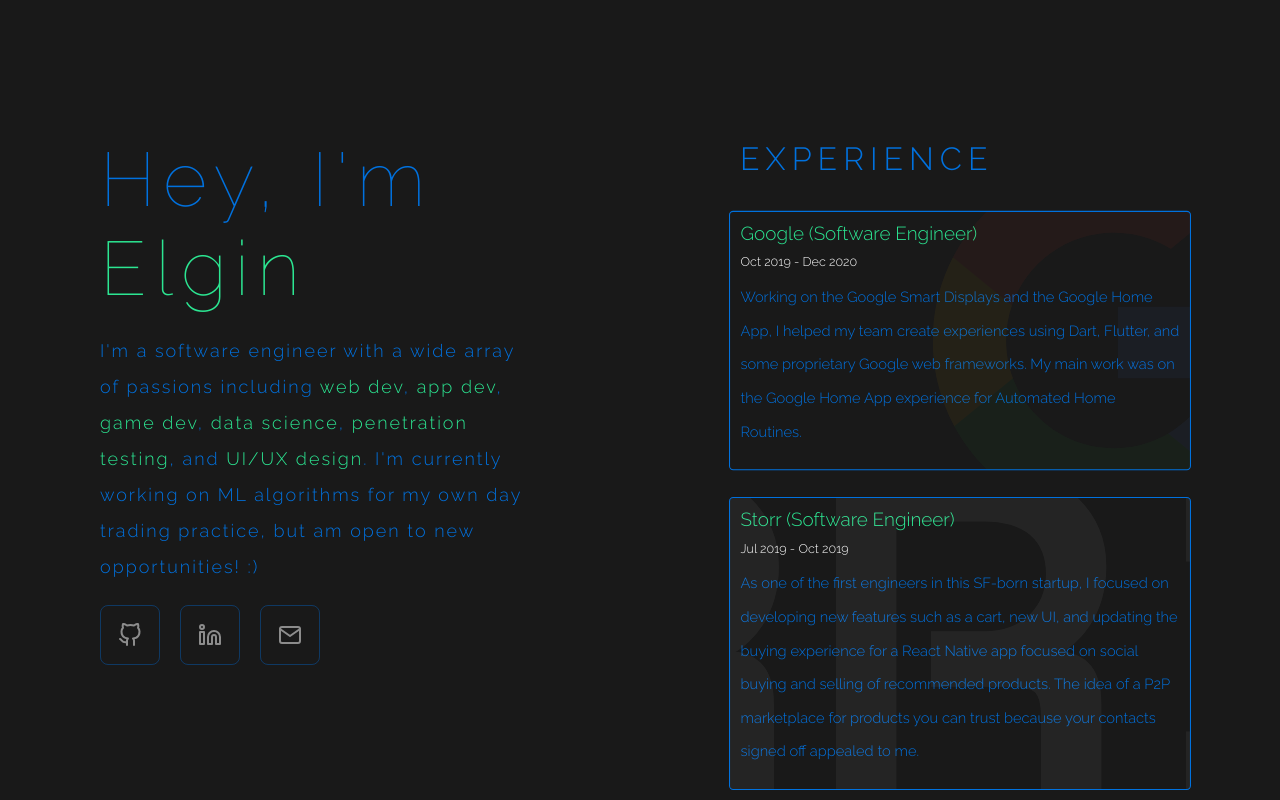
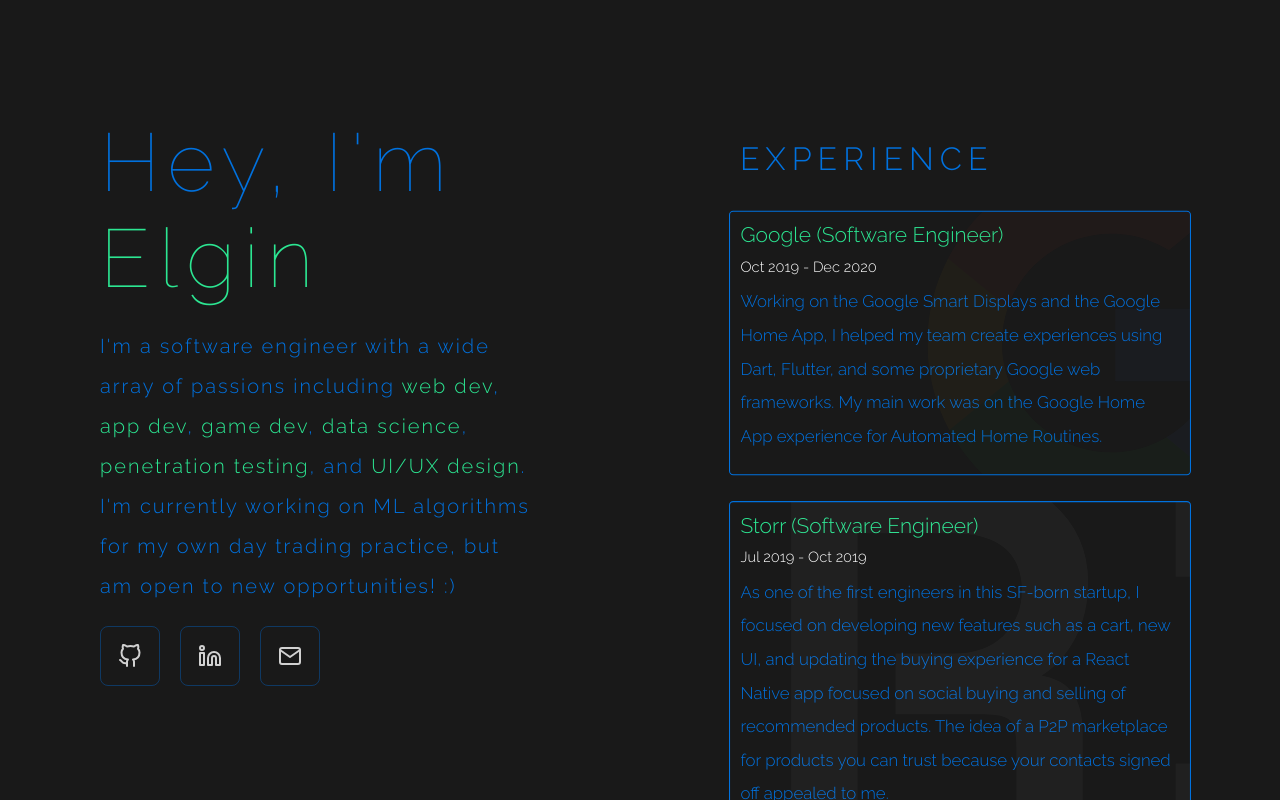
Before and after one commit to elginbeloy/elginbeloycom, a Vue app: page / in a window 1280 px wide. Built offline with nearby package versions, Linux system fonts and the light colour scheme.

Commit message:
Updated stuff.

```diff
--- a/src/components/HeroText.vue
+++ b/src/components/HeroText.vue
@@ -61,7 +61,7 @@ export default {
   display: flex;
   flex-direction: column;
   justify-content: center;
-  align-items: center;
+  align-items: flex-start;
 }
 
 .green-text {
@@ -73,8 +73,8 @@ export default {
   width: 100%;
 
   color: #0071de;
-  font-size: 76px;
-  font-weight: 100;
+  font-size: 82px;
+  font-weight: 200;
   letter-spacing: 8px;
   margin-bottom: 20px;
 }
@@ -82,11 +82,12 @@ export default {
 .subtitle {
   position: relative;
   width: 100%;
+  max-width: 800px;
 
   color: #0071de;
-  font-size: 18px;
+  font-size: 20px;
   letter-spacing: 2px;
-  line-height: 36px;
+  line-height: 40px;
 }
 
 .hero-links {
@@ -114,13 +115,12 @@ export default {
   align-items: center;
 
   img {
-    opacity: 0.5;
+    opacity: 0.8;
   }
 
   &:hover {
     border-color: #0071de;
-    box-shadow: 0 0 8px 2px #0071de60;
-    transform: scale(1.05);
+    box-shadow: 0 0 8px 2px #0071de;
 
     img {
       opacity: 1;
@@ -136,10 +136,11 @@ export default {
     height: auto;
     margin: 0;
     padding: 20px;
+
+    align-items: center;
   }
 
   .title {
-    font-size: 36px;
     margin-bottom: 40px;
   }
 
--- a/src/components/ProjectsContainer.vue
+++ b/src/components/ProjectsContainer.vue
@@ -57,7 +57,7 @@
     <div class="project-container">
       <img class="project-container__link-icon clickable" src="@/assets/arrow.svg" @click="theia" />
       <a class="project-container__title">Theia (ML Music Recommender)</a>
-      <a class="project-container__sub-title">Python, Selenium</a>
+      <a class="project-container__sub-title">Python</a>
       <a class="project-container__desc">
         Built for a friend to advertise their songs on similar music, Theia
         crawls YouTube Music sorting songs by "similarity" to a baseline.
@@ -68,7 +68,7 @@
     <div class="project-container">
       <img class="project-container__link-icon clickable" src="@/assets/arrow.svg" @click="elginbeloycom" />
       <a class="project-container__title">elginbeloy.com</a>
-      <a class="project-container__sub-title">Python, Selenium</a>
+      <a class="project-container__sub-title">JavaScript, Vue, Less</a>
       <a class="project-container__desc">
         My personal website - the one you're currently viewing. I built this
         version in VueJS, host it on Netlify, and have it open-source on Github.
@@ -79,7 +79,7 @@
     <div class="project-container">
       <img class="project-container__link-icon clickable" src="@/assets/arrow.svg" @click="magic" />
       <a class="project-container__title">Magic (A VueJS Game)</a>
-      <a class="project-container__sub-title">Python, Selenium</a>
+      <a class="project-container__sub-title">JavaScript, Vue, Less</a>
       <a class="project-container__desc">
         A little - but fun - game I made entirely in VueJS. Fight monsters,
         buy new spells, find items, travel, whole lots of stuff in this little
@@ -160,7 +160,7 @@ export default {
     right: -100px;
     top: -50px;
     height: calc(100% + 100px);
-    opacity: 0.05;
+    opacity: 0.03;
   }
 
   &__link-icon {
@@ -176,19 +176,19 @@ export default {
   }
 
   &__title {
-    font-size: 18px;
+    font-size: 20px;
     color: #2ce692;
     margin-bottom: 10px;
   }
 
   &__sub-title {
-    font-size: 12px;
+    font-size: 14px;
     color: #ffffff;
     margin-bottom: 10px;
   }
 
   &__desc {
-    font-size: 14px;
+    font-size: 16px;
     line-height: 32px;
     color: #0071de;
     margin-bottom: 10px;
```
